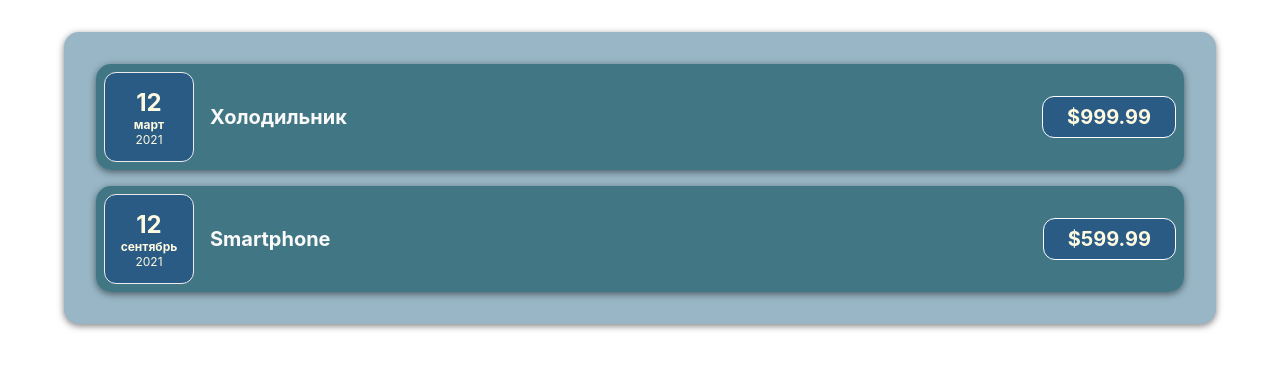
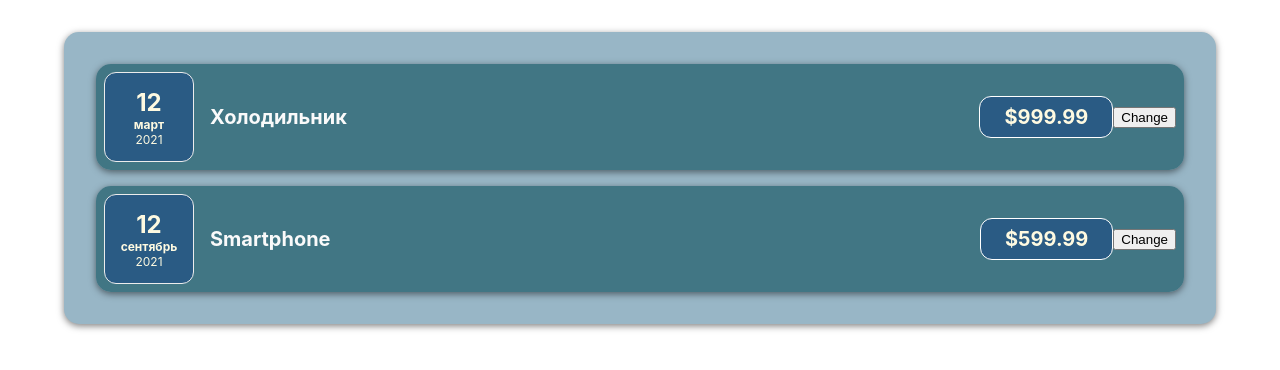
Before and after one commit to viktorwebjs/reactmaster, a React (Create React App) app: page / in a window 1280 px wide. Shown: the top 370 px of the page. Built offline with nearby package versions, Linux system fonts and the light colour scheme.

Commit message:
Update CostItem.jsx

```diff
--- a/src/components/Costs/CostItem.jsx
+++ b/src/components/Costs/CostItem.jsx
@@ -3,6 +3,7 @@ import CostDate from './CostDate';
 import './CostItem.scss';
 
 const CostItem = (props) => {
+  const changeDesHandler = () => {};
   return (
     <>
       <Card className='cost_item'>
@@ -11,6 +12,7 @@ const CostItem = (props) => {
           <h2>{props.description}</h2>
           <div className='cost_item__price'>${props.amount}</div>
         </div>
+        <button onClick={changeDesHandler}>Change</button>
       </Card>
     </>
   );
```
